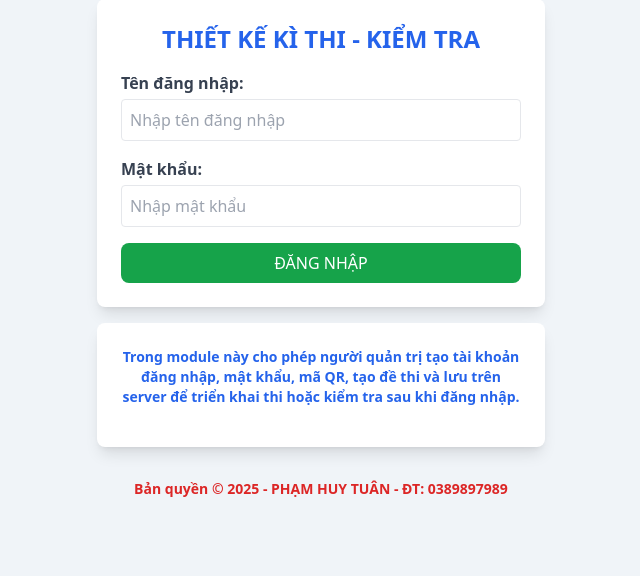
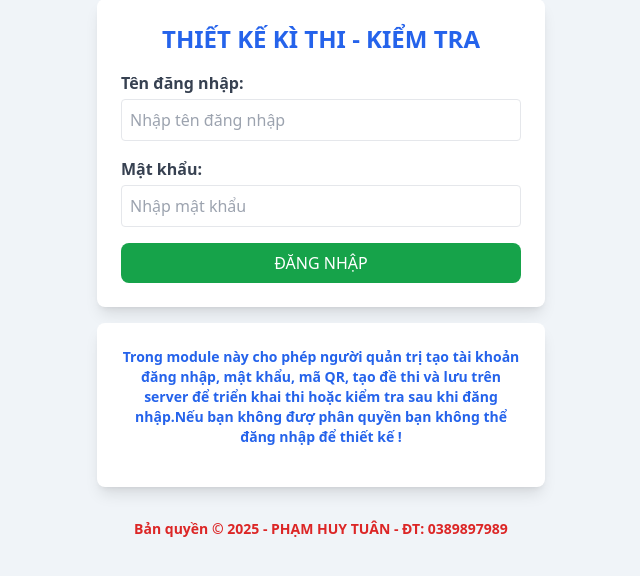
Before and after one commit to huybo43534/xuka4, a Flask app: page /tronde in a window 1280 px wide. Shown: the part 97-673 px from the top of the page, without its empty margins (319-959 px from the left). Run offline with Flask 3, Linux system fonts and the light colour scheme; some libraries are stand-ins or nearby versions.

Commit message:
Update ao.html

```diff
--- a/templates/ao.html
+++ b/templates/ao.html
@@ -42,7 +42,7 @@
   </div>
 <div class="max-w-md mx-auto bg-white p-6 rounded-lg shadow-lg mt-4">
     <h2 class="text-sm font-bold text-center text-blue-600 mb-4">
-        Trong module này cho phép người quản trị tạo tài khoản đăng nhập, mật khẩu, mã QR, tạo đề thi và lưu trên server để triển khai thi hoặc kiểm tra sau khi đăng nhập.
+        Trong module này cho phép người quản trị tạo tài khoản đăng nhập, mật khẩu, mã QR, tạo đề thi và lưu trên server để triển khai thi hoặc kiểm tra sau khi đăng nhập.Nếu bạn không đượ phân quyền bạn không thể đăng nhập để thiết kế !
     </h2>
 </div>
   <!-- Footer -->
```
